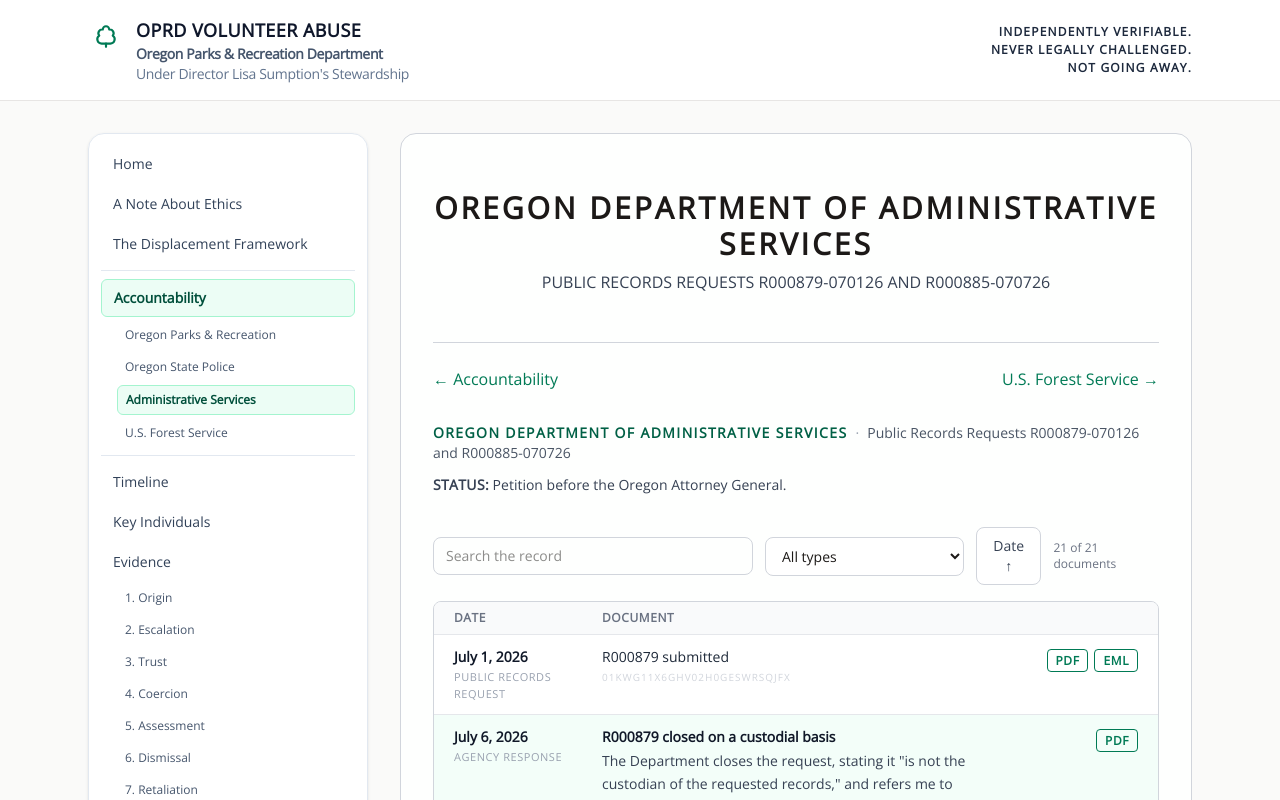
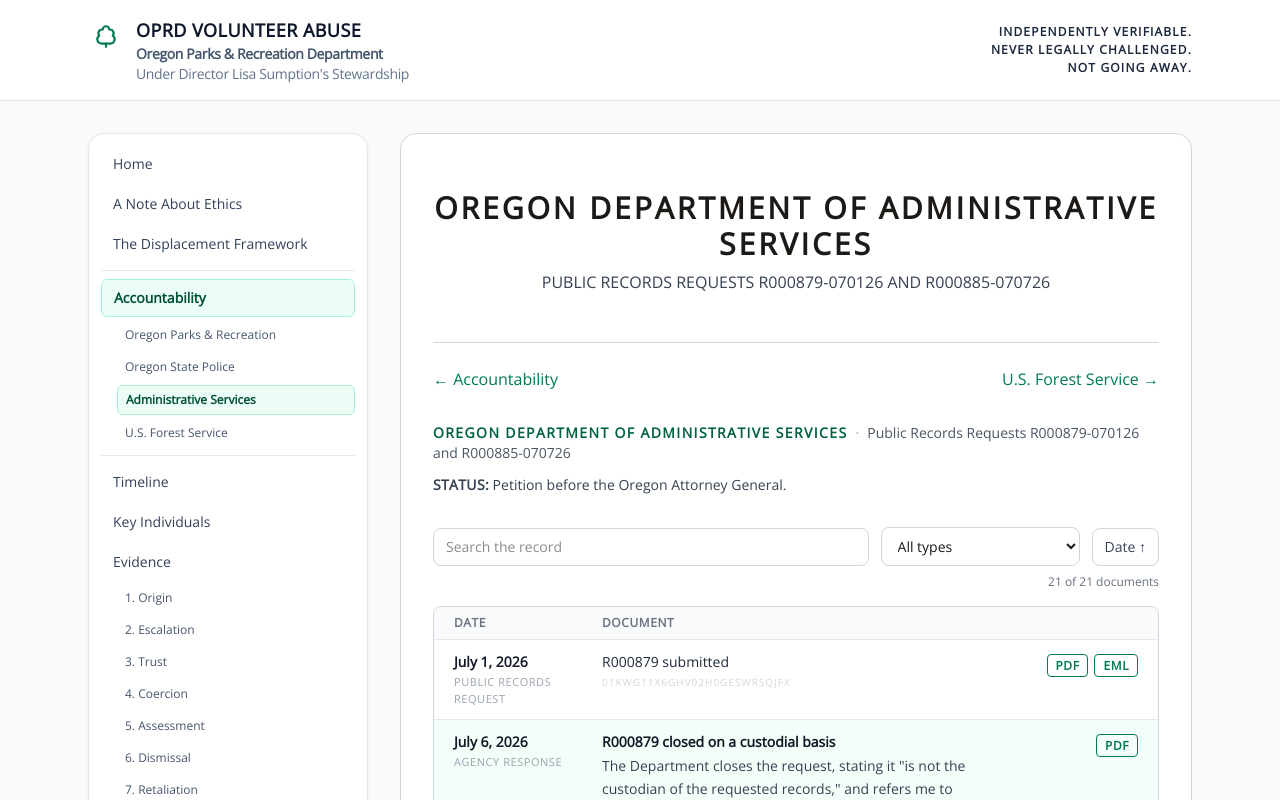
Before and after one commit to rswfire/rswfire.oprd, a Next.js app: page /accountability/das in a window 1280 px wide. Shown: the top 800 px of the page. Built offline with nearby package versions, Linux system fonts and the light colour scheme.

Commit message:
Widen the register search field; move the document count to its own line

```diff
--- a/components/RecordsTable.tsx
+++ b/components/RecordsTable.tsx
@@ -202,7 +202,7 @@ export default function RecordsTable({ filings, threadSlug, chains }: { filings:
                     value={query}
                     onChange={(e) => setQuery(e.target.value)}
                     placeholder="Search the record"
-                    className="w-full min-[480px]:max-w-xs rounded-lg border border-gray-300 px-3 py-2 text-sm focus:outline-none focus:ring-2 focus:ring-emerald-600 focus:border-emerald-600"
+                    className="w-full min-[480px]:flex-1 rounded-lg border border-gray-300 px-3 py-2 text-sm focus:outline-none focus:ring-2 focus:ring-emerald-600 focus:border-emerald-600"
                 />
                 <select
                     value={kind}
@@ -224,9 +224,9 @@ export default function RecordsTable({ filings, threadSlug, chains }: { filings:
                 >
                     Date {asc ? "↑" : "↓"}
                 </button>
-                <span className="text-xs text-gray-500 min-[480px]:ml-auto">
-                    {total} of {filings.length} documents
-                </span>
+            </div>
+            <div className="mt-2 text-right text-xs text-gray-500">
+                {total} of {filings.length} documents
             </div>
 
             {/* table */}
```
